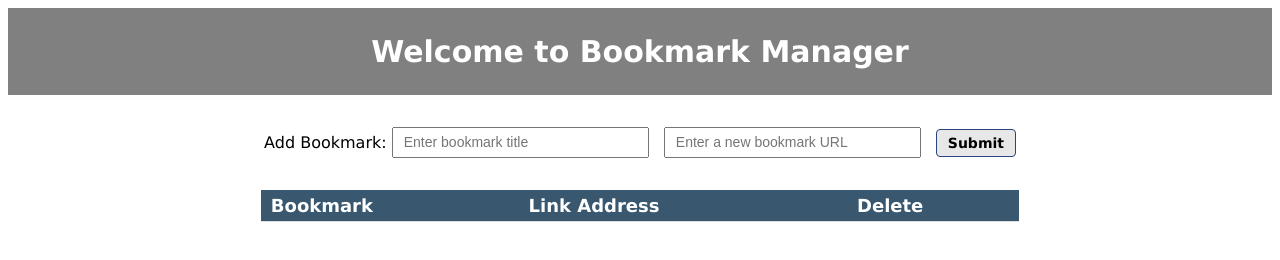
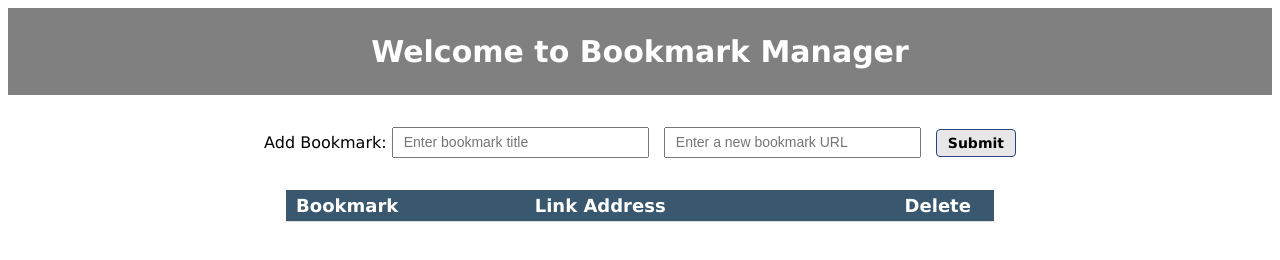
Before and after one commit to Yangani/bookmarkmanager, a website: page public/index.html in a window 1280 px wide. Drawn offline with Linux system fonts and the light colour scheme; no server answers.

Commit message:
Padding for the table cell

```diff
--- a/public/main.css
+++ b/public/main.css
@@ -47,7 +47,7 @@ h1 {
 
 .divTable{
 	display: table;
-	width: 60%;
+	width: 56%;
 	margin: 0 auto;
 	border-bottom: 1px solid #ddd;
 }
@@ -96,5 +96,6 @@ h1 {
 }
 
 .divDelete {
-	padding-left: 20px;
+	padding-right: 23px;
+	text-align: right;
 }
```
